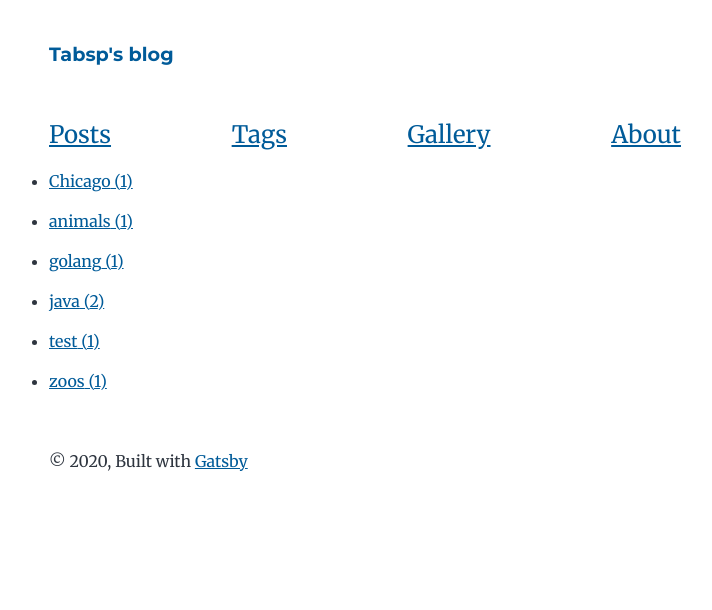
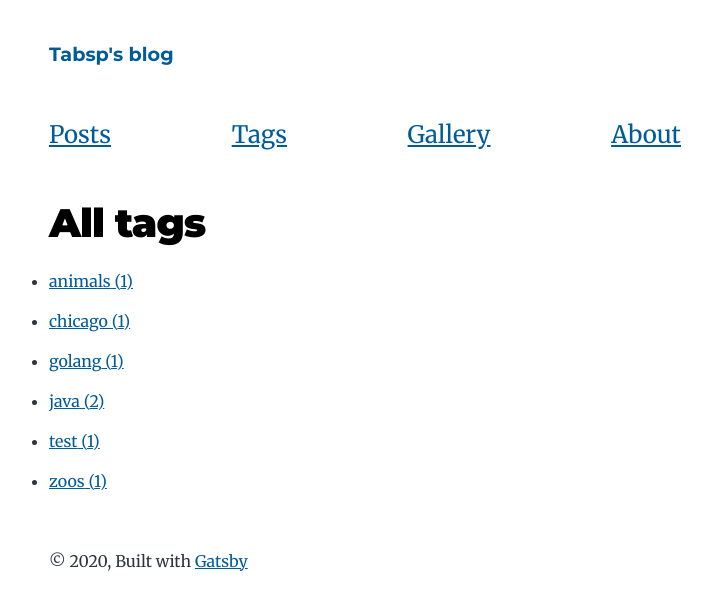
Before and after one commit to tabsp/website, a Gatsby site: page /tags in a window 1280 px wide. Shown: the whole page, without its empty margins (275-987 px from the left). Built offline with nearby package versions, Linux system fonts and the light colour scheme; Gatsby itself is replaced by a stand-in of ours.

Commit message:
修复部分问题

```diff
--- a/content/blog/posts/test-blog/index.md
+++ b/content/blog/posts/test-blog/index.md
@@ -2,7 +2,7 @@
 title: Test Blog
 date: "2020-05-28T22:40:32.169Z"
 description: This is a custom description for SEO and Open Graph purposes, rather than the default generated excerpt. Simply add a description field to the frontmatter.
-tags: ["animals", "Chicago", "zoos", "java"]
+tags: ["animals", "chicago", "zoos", "java"]
 ---
 
 Far far away, behind the word mountains, far from the countries Vokalia and
--- a/gatsby-node.js
+++ b/gatsby-node.js
@@ -50,7 +50,7 @@ exports.createPages = async ({ graphql, actions, reporter }) => {
 
   const posts = result.data.allMarkdownRemark.nodes
 
-  const pageSize = result.data.site.siteMetadata?.pageSize || 1
+  const pageSize = result.data.site.siteMetadata.pageSize || 1
   const totalPage = Math.ceil(posts.length / pageSize)
 
   Array.from({ length: totalPage }).forEach((_, i) => {
--- a/src/pages/index.js
+++ b/src/pages/index.js
@@ -1,6 +1,7 @@
 import React from "react"
+import { graphql } from 'gatsby'
+
 import Layout from "../components/layout"
-
 import SEO from "../components/seo"
 import NoPostFound from "../components/no-post-found"
 
--- a/src/pages/tags.js
+++ b/src/pages/tags.js
@@ -18,6 +18,10 @@ const BlogTags = ({ data, location }) => {
   }
   return (
     <Layout location={location} title={siteTitle}>
+      <SEO title="All tags" />
+      <div>
+        <h1>All tags</h1>
+      </div>
       <ul>
         {tags.map(tag => (
           <li key={tag.fieldValue}>
```
Also changed, not shown: README.md, 1 other file.
